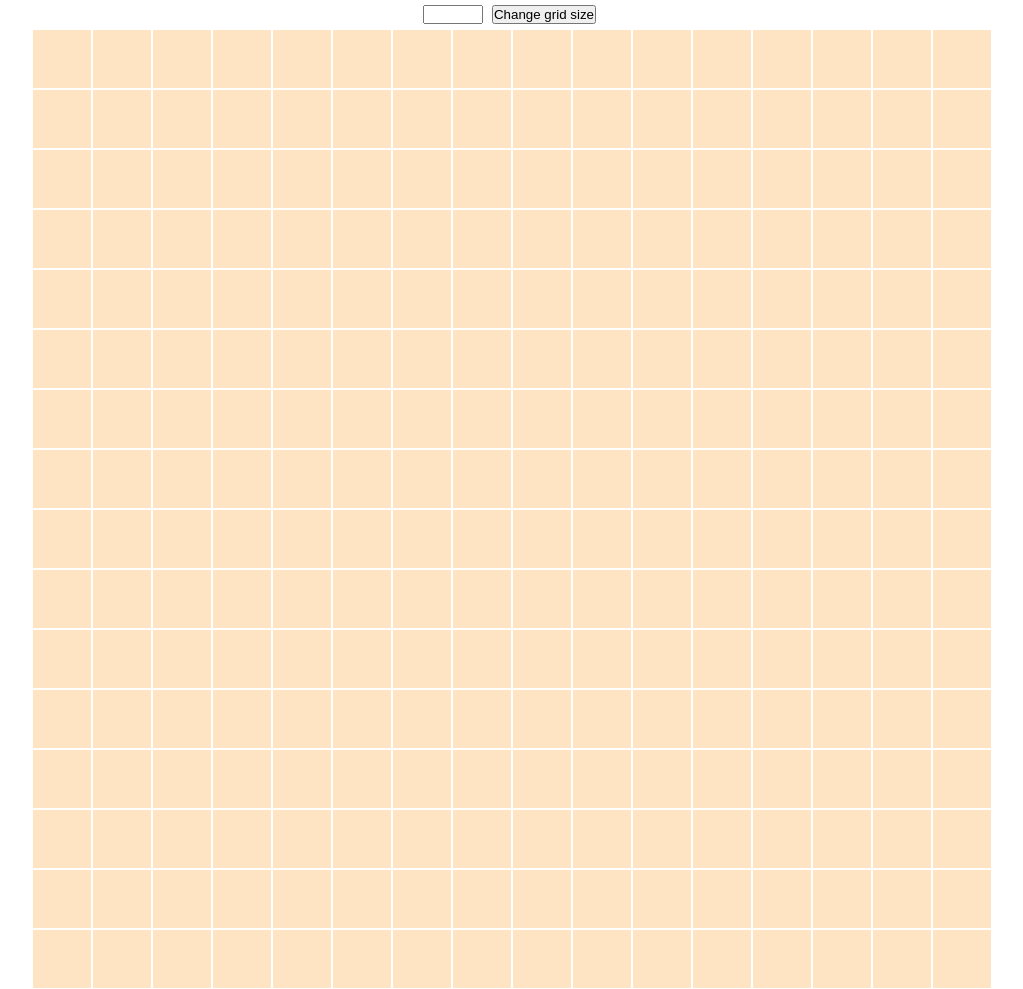
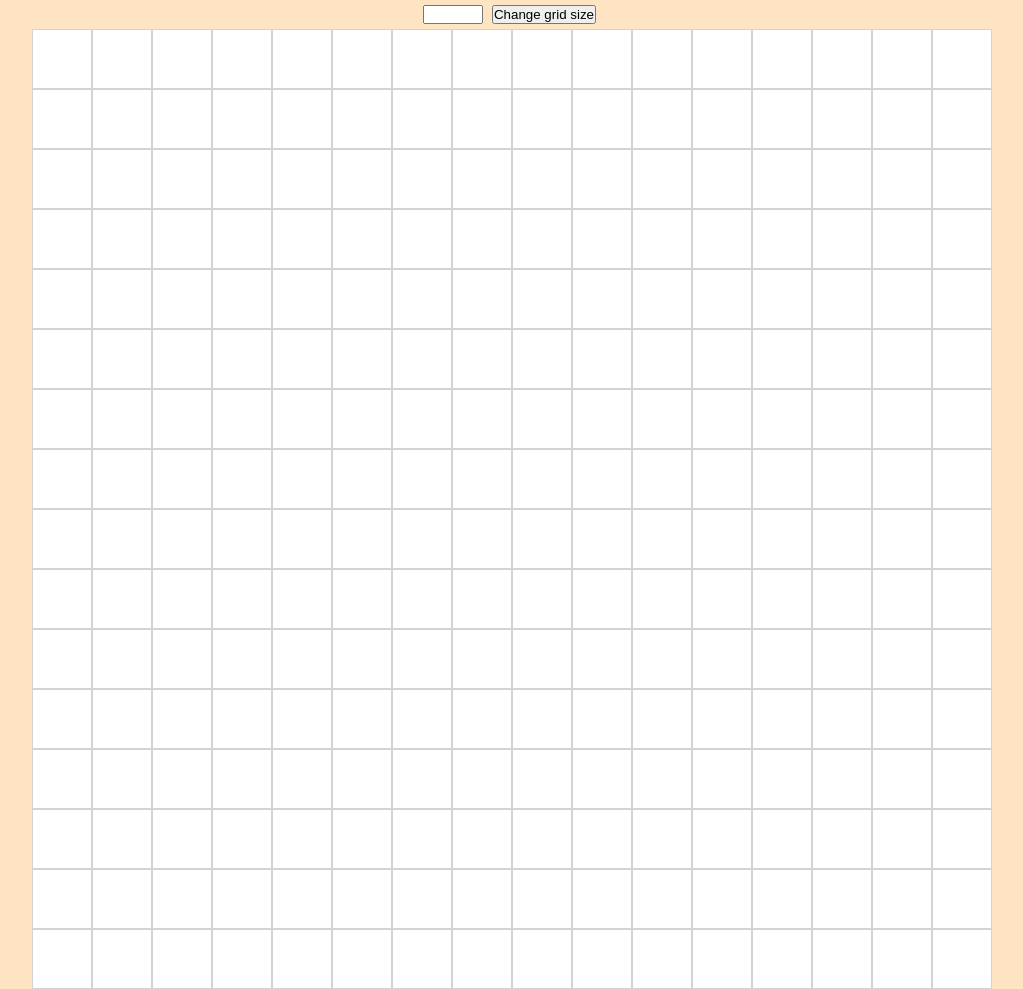
Before and after one commit to YunT96/Etch-a-Sketch, a plain HTML site: page index.html in a window 1280 px wide. Shown: the whole page, without its empty margins (128-1151 px from the left). Drawn offline with Linux system fonts and the light colour scheme.

Commit message:
Change UI Colors

```diff
--- a/style.css
+++ b/style.css
@@ -7,6 +7,7 @@
 body{
     display: flex;
     justify-content: center;
+    background-color: bisque;
 }
 
 .container {
@@ -24,15 +25,11 @@ body{
     flex-wrap: wrap;
     width: 960px;
     height: 960px;
-    background-color: bisque;
+    background-color: white;
 }
 
 .box{
-    border: 1px solid white;
+    border: 1px solid lightgrey;
     width: 60px;
     height: 60px;
 }
-
-.hover{
-    background-color: red;
-}
```
